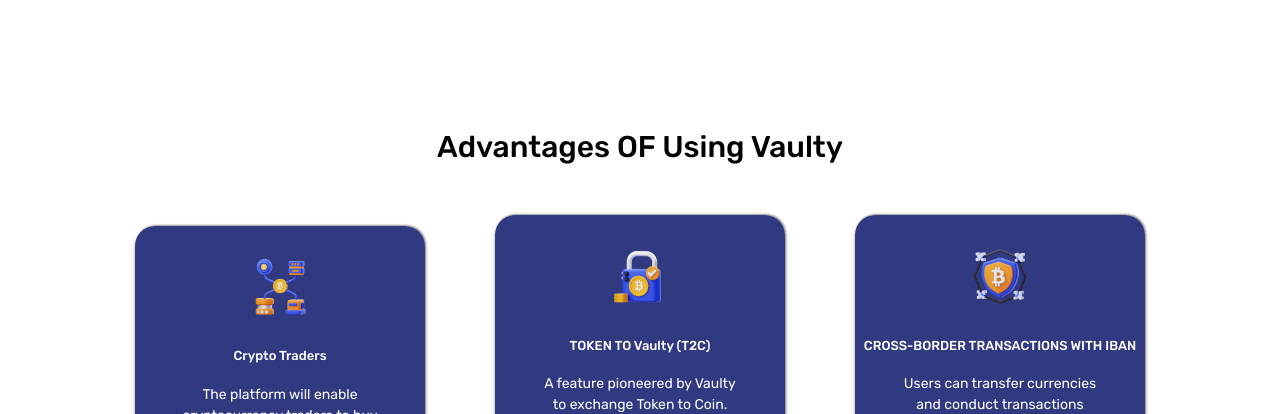
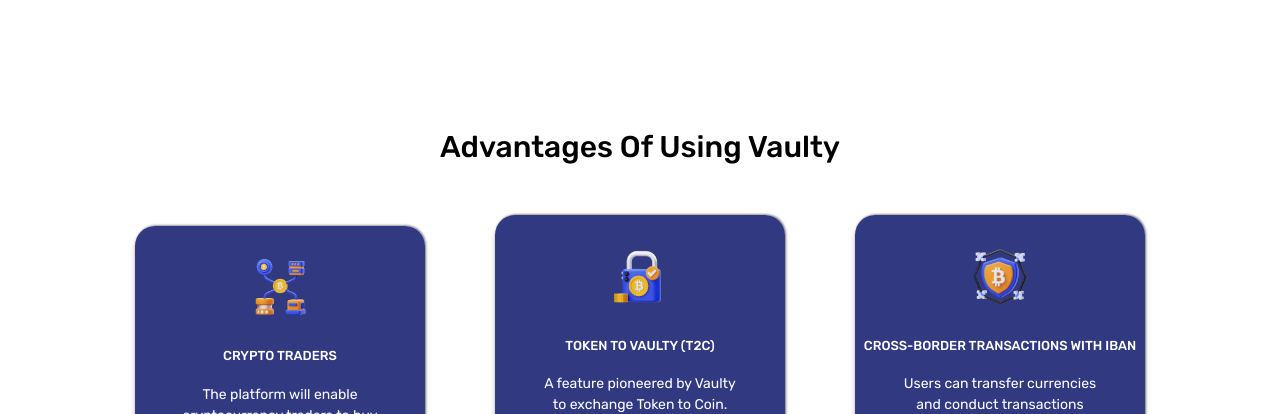
Before and after one commit to technical-channel/vaultystaking, a React (Create React App) app: page / in a window 1280 px wide. Shown: the part 1780-2194 px from the top of the page. Built offline with nearby package versions, Linux system fonts and the light colour scheme; what @walletconnect/web3-provider would draw is missing.

Commit message:
Add files via upload

```diff
--- a/src/Homepage.js
+++ b/src/Homepage.js
@@ -631,6 +631,7 @@
                           border: "2px solid white",
                           padding: 15,
                           borderRadius: 5,
+                          color: "white !imporant",
                         }}
                       >
                         ICO Is Over You Can Not Invest
@@ -646,6 +647,7 @@
                     border: "2px solid white",
                     padding: 15,
                     borderRadius: 5,
+                    color: "white !imporant",
                   }}
                 >
                   Please Connect Wallet
@@ -758,12 +760,12 @@
         {/* Cryptocurrencies section */}
         <section className="cryptocurrencies-section" id="products">
           <h2 className="cryptocurrencies-section__title">
-            Advantages OF Using Vaulty
+            Advantages Of Using Vaulty
           </h2>
           <div className="cryptocurrencies-info-cards">
             <div className="info-card">
               <img src={cardicon1} width="60" />
-              <h3 className="info-card__title">Crypto Traders </h3>
+              <h3 className="info-card__title">CRYPTO TRADERS </h3>
               <p className="info-card__description">
                 The platform will enable cryptocurrency traders to buy and sell
                 cryptocurrencies.
@@ -771,7 +773,7 @@
             </div>
             <div className="info-card">
               <img src={cardicon2} width="60" />
-              <h3 className="info-card__title">TOKEN TO Vaulty (T2C)</h3>
+              <h3 className="info-card__title">TOKEN TO VAULTY (T2C)</h3>
               <p className="info-card__description">
                 A feature pioneered by Vaulty to exchange Token to Coin. This
                 feature enables new token companies to list on Vaulty.
--- a/src/Pages/Staking.js
+++ b/src/Pages/Staking.js
@@ -505,7 +505,10 @@
                     >
                       {!Approval ? (
                         <>
-                          <a onClick={handleApprove}>
+                          <a
+                            onClick={handleApprove}
+                            style={{ cursor: "pointer" }}
+                          >
                             <span />
                             <span />
                             <span />
@@ -517,7 +520,7 @@
                         <></>
                       )}
 
-                      <a onClick={handleStake}>
+                      <a onClick={handleStake} style={{ cursor: "pointer" }}>
                         <span />
                         <span />
                         <span />
--- a/src/index.css
+++ b/src/index.css
@@ -16,5 +16,5 @@
   font-size:14px;
 }
 h1{
-  color:white;
+  color:white
 }
```
